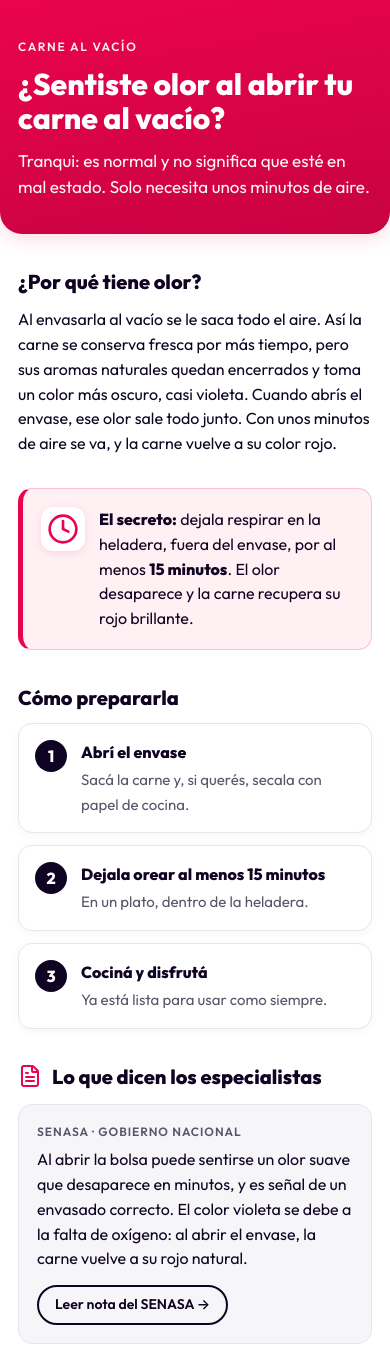
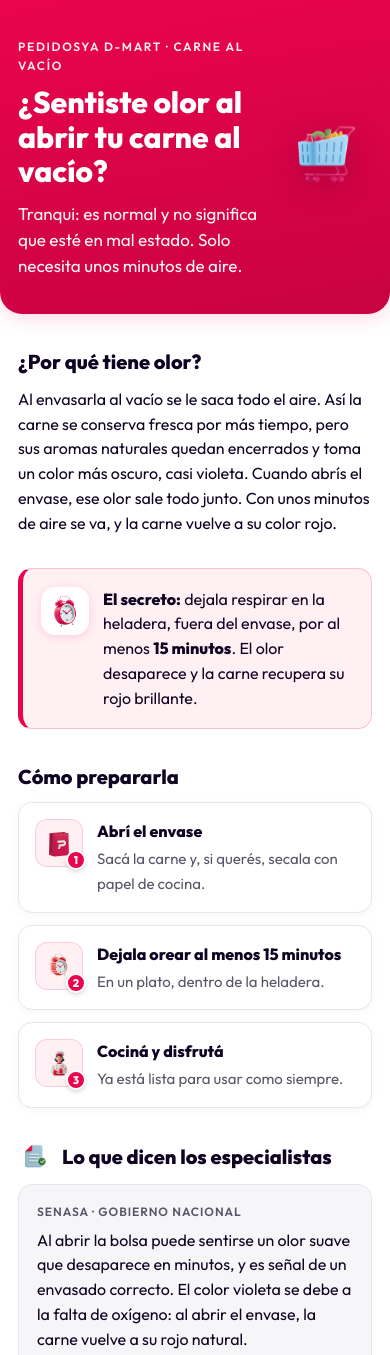
Before and after one commit to carolinacalabria-star/carne-al-vacio, a plain HTML site: page index.html in a window 390 px wide. Shown: the top 1355 px of the page. Drawn offline with Linux system fonts and the light colour scheme.

Commit message:
Mejora visual: ilustraciones oficiales 3D de PedidosYa D-Mart y estilos responsivos

```diff
--- a/estilos.css
+++ b/estilos.css
@@ -29,6 +29,30 @@ body {
   border-bottom-right-radius: 22px;
   box-shadow: 0 4px 20px rgba(234, 4, 78, 0.15);
 }
+.hero-grid {
+  display: flex;
+  align-items: center;
+  justify-content: space-between;
+  gap: 16px;
+}
+.hero-texto { flex: 1; }
+.hero-ilustracion {
+  flex: none;
+  display: flex;
+  align-items: center;
+  justify-content: center;
+}
+.hero-ilustracion img {
+  width: 92px;
+  height: 92px;
+  object-fit: contain;
+  filter: drop-shadow(0 8px 16px rgba(0, 0, 0, 0.2));
+  animation: floatHero 3.5s ease-in-out infinite;
+}
+@keyframes floatHero {
+  0%, 100% { transform: translateY(0); }
+  50% { transform: translateY(-6px); }
+}
 .hero .etiqueta { font-size: 12px; font-weight: 600; letter-spacing: .14em; text-transform: uppercase; opacity: .92; margin-bottom: 10px; }
 .hero h1 { font-size: 30px; font-weight: 800; line-height: 1.15; margin-bottom: 12px; }
 .hero .bajada { font-size: 17px; opacity: .96; }
@@ -41,11 +65,17 @@ p { font-size: 16px; }
 .titulo-con-icono {
   display: flex;
   align-items: center;
-  gap: 10px;
+  gap: 12px;
   margin-bottom: 12px;
 }
 .titulo-con-icono h2 { margin-bottom: 0; }
-.titulo-con-icono img { flex: none; display: block; }
+.titulo-con-icono img {
+  flex: none;
+  display: block;
+  width: 32px;
+  height: 32px;
+  object-fit: contain;
+}
 
 /* Recuadro "El secreto" con ícono */
 .secreto {
@@ -61,12 +91,17 @@ p { font-size: 16px; }
 .secreto .icono-bloque {
   flex: none;
   background: #fff;
-  width: 44px;
-  height: 44px;
-  border-radius: 12px;
+  width: 48px;
+  height: 48px;
+  border-radius: 14px;
   display: grid;
   place-items: center;
-  box-shadow: 0 2px 8px rgba(234, 4, 78, 0.12);
+  box-shadow: 0 2px 10px rgba(234, 4, 78, 0.14);
+}
+.secreto .icono-bloque img {
+  width: 36px;
+  height: 36px;
+  object-fit: contain;
 }
 .secreto p { margin: 0; }
 
@@ -82,16 +117,38 @@ p { font-size: 16px; }
   padding: 16px;
   box-shadow: 0 2px 10px rgba(16, 4, 35, 0.04);
 }
-.num {
+.paso-icono {
   flex: none;
+  position: relative;
+  width: 48px;
+  height: 48px;
+  background: var(--rojo-claro);
+  border-radius: 12px;
+  display: flex;
+  align-items: center;
+  justify-content: center;
+  border: 1px solid rgba(234, 4, 78, 0.15);
+}
+.paso-icono img {
   width: 32px;
   height: 32px;
+  object-fit: contain;
+}
+.paso-icono .num {
+  position: absolute;
+  bottom: -4px;
+  right: -4px;
+  width: 20px;
+  height: 20px;
+  font-size: 11px;
+  font-weight: 800;
+  background: var(--rojo);
+  color: #fff;
   border-radius: 50%;
-  background: var(--oscuro);
-  color: #fff;
-  font-weight: 800;
   display: grid;
   place-items: center;
+  border: 2px solid #fff;
+  box-shadow: 0 2px 4px rgba(0, 0, 0, 0.15);
 }
 .pasos b { display: block; font-size: 16px; margin-bottom: 2px; }
 .pasos small { font-size: 15px; color: var(--gris); line-height: 1.4; }
@@ -163,22 +220,67 @@ p { font-size: 16px; }
   font-size: 14px;
 }
 
-footer.contenedor { margin: 40px auto 44px; font-size: 13px; color: var(--gris); text-align: center; }
+/* Footer PeYa */
+.footer-peya {
+  margin: 48px auto 44px;
+  text-align: center;
+}
+.footer-cierre {
+  display: flex;
+  flex-direction: column;
+  align-items: center;
+  gap: 8px;
+}
+.footer-cierre img {
+  width: 74px;
+  height: auto;
+  object-fit: contain;
+  filter: drop-shadow(0 4px 12px rgba(0, 0, 0, 0.08));
+  margin-bottom: 2px;
+}
+.footer-marca {
+  font-size: 14px;
+  font-weight: 600;
+  color: var(--oscuro);
+}
+.footer-marca strong {
+  color: var(--rojo);
+}
+.footer-gracias {
+  font-size: 13px;
+  color: var(--gris);
+}
 
 /* Pantallas grandes (compu y tablet horizontal) */
 @media (min-width: 900px) {
   .contenedor { max-width: 980px; padding: 0 32px; }
 
   .hero { padding: 64px 0 56px; border-radius: 0 0 32px 32px; }
-  .hero h1 { font-size: 46px; max-width: 760px; }
-  .hero .bajada { font-size: 20px; max-width: 640px; }
+  .hero-grid { gap: 40px; }
+  .hero h1 { font-size: 46px; max-width: 680px; }
+  .hero .bajada { font-size: 20px; max-width: 620px; }
+  .hero-ilustracion img { width: 148px; height: 148px; }
 
   main section { margin-top: 48px; }
   h2 { font-size: 24px; }
   main > section > p { max-width: 720px; font-size: 17px; }
 
   .pasos { grid-template-columns: repeat(3, 1fr); gap: 16px; }
-  .pasos li { flex-direction: column; padding: 22px; }
+  .pasos li { flex-direction: column; padding: 24px 20px; text-align: center; }
+  .paso-icono {
+    width: 60px;
+    height: 60px;
+    margin: 0 auto 12px auto;
+    border-radius: 14px;
+  }
+  .paso-icono img { width: 40px; height: 40px; }
+  .paso-icono .num {
+    width: 22px;
+    height: 22px;
+    font-size: 12px;
+    bottom: -3px;
+    right: -3px;
+  }
 
   .fuentes { grid-template-columns: 1fr 1fr; gap: 16px; }
   .fuente { display: flex; flex-direction: column; }
--- a/index.html
+++ b/index.html
@@ -12,10 +12,15 @@
 <body>
 
   <header class="hero">
-    <div class="contenedor">
-      <p class="etiqueta">Carne al vacío</p>
-      <h1>¿Sentiste olor al abrir tu carne al vacío?</h1>
-      <p class="bajada">Tranqui: es normal y no significa que esté en mal estado. Solo necesita unos minutos de aire.</p>
+    <div class="contenedor hero-grid">
+      <div class="hero-texto">
+        <p class="etiqueta">PedidosYa D-Mart · Carne al vacío</p>
+        <h1>¿Sentiste olor al abrir tu carne al vacío?</h1>
+        <p class="bajada">Tranqui: es normal y no significa que esté en mal estado. Solo necesita unos minutos de aire.</p>
+      </div>
+      <div class="hero-ilustracion">
+        <img src="img/peya/martEnabled3Medium.png" alt="PedidosYa D-Mart" width="130" height="130">
+      </div>
     </div>
   </header>
 
@@ -28,7 +33,7 @@
 
     <section class="secreto">
       <div class="icono-bloque">
-        <img src="img/reloj.svg" alt="" width="32" height="32" aria-hidden="true">
+        <img src="img/peya/clockEnabled1Small.png" alt="Reloj" width="36" height="36" aria-hidden="true">
       </div>
       <p><strong>El secreto:</strong> dejala respirar en la heladera, fuera del envase, por al menos <strong>15 minutos</strong>. El olor desaparece y la carne recupera su rojo brillante.</p>
     </section>
@@ -36,15 +41,42 @@
     <section>
       <h2>Cómo prepararla</h2>
       <ol class="pasos">
-        <li><span class="num">1</span><div><b>Abrí el envase</b><small>Sacá la carne y, si querés, secala con papel de cocina.</small></div></li>
-        <li><span class="num">2</span><div><b>Dejala orear al menos 15 minutos</b><small>En un plato, dentro de la heladera.</small></div></li>
-        <li><span class="num">3</span><div><b>Cociná y disfrutá</b><small>Ya está lista para usar como siempre.</small></div></li>
+        <li>
+          <div class="paso-icono">
+            <img src="img/peya/foodBagEnabled1OpenSmall.png" alt="" width="34" height="34" aria-hidden="true">
+            <span class="num">1</span>
+          </div>
+          <div>
+            <b>Abrí el envase</b>
+            <small>Sacá la carne y, si querés, secala con papel de cocina.</small>
+          </div>
+        </li>
+        <li>
+          <div class="paso-icono">
+            <img src="img/peya/timeFastEnabledXSmall.png" alt="" width="34" height="34" aria-hidden="true">
+            <span class="num">2</span>
+          </div>
+          <div>
+            <b>Dejala orear al menos 15 minutos</b>
+            <small>En un plato, dentro de la heladera.</small>
+          </div>
+        </li>
+        <li>
+          <div class="paso-icono">
+            <img src="img/peya/chefEnabledSmall.png" alt="" width="34" height="34" aria-hidden="true">
+            <span class="num">3</span>
+          </div>
+          <div>
+            <b>Cociná y disfrutá</b>
+            <small>Ya está lista para usar como siempre.</small>
+          </div>
+        </li>
       </ol>
     </section>
 
     <section>
       <div class="titulo-con-icono">
-        <img src="img/documento.svg" alt="" width="24" height="24" aria-hidden="true">
+        <img src="img/peya/docEnabled1SmallPositive.png" alt="" width="30" height="30" aria-hidden="true">
         <h2>Lo que dicen los especialistas</h2>
       </div>
       <div class="fuentes">
@@ -63,7 +95,7 @@
 
     <section>
       <div class="titulo-con-icono">
-        <img src="img/checklist.svg" alt="" width="24" height="24" aria-hidden="true">
+        <img src="img/peya/checklistEnabled1SmallPositive.png" alt="" width="30" height="30" aria-hidden="true">
         <h2>Cómo conservarla</h2>
       </div>
       <ul class="lista">
@@ -76,7 +108,7 @@
 
     <section class="estado">
       <div class="titulo-con-icono">
-        <img src="img/lupa.svg" alt="" width="24" height="24" aria-hidden="true">
+        <img src="img/peya/searchEnabledMedium.png" alt="" width="30" height="30" aria-hidden="true">
         <h2>¿Cómo saber si está en buen estado?</h2>
       </div>
       <p class="intro">Después de orearla, la carne tiene que verse roja y oler normal. No la consumas si notás alguna de estas señales:</p>
@@ -88,12 +120,18 @@
         <li>El envase llegó inflado, roto o despegado de la carne.</li>
         <li>La fecha de vencimiento ya pasó.</li>
       </ul>
-      <p class="cta">Si te pasa, escribinos desde la sección de ayuda de tu pedido.</p>
+      <p class="cta">Si te pasa, escribinos desde la sección de ayuda de tu pedido en PedidosYa.</p>
     </section>
 
   </main>
 
-  <footer class="contenedor">Gracias por tu compra</footer>
+  <footer class="contenedor footer-peya">
+    <div class="footer-cierre">
+      <img src="img/peya/bye1EnabledLarge.png" alt="PedidosYa" width="76" height="48">
+      <p class="footer-marca">PedidosYa <strong>D-Mart</strong> · Calidad y frescura garantizada</p>
+      <p class="footer-gracias">Gracias por tu compra</p>
+    </div>
+  </footer>
 
   <script src="script.js"></script>
 </body>
```
Also changed, not shown: img/peya/bye1EnabledLarge.png (added), img/peya/checklistEnabled1SmallPositive.png (added), img/peya/chefEnabledSmall.png (added), img/peya/clockEnabled1Small.png (added), img/peya/docEnabled1SmallPositive.png (added), img/peya/foodBagEnabled1OpenSmall.png (added), img/peya/martEnabled3Medium.png (added), img/peya/searchEnabledMedium.png (added), img/peya/timeFastEnabledXSmall.png (added), 1 other file.
